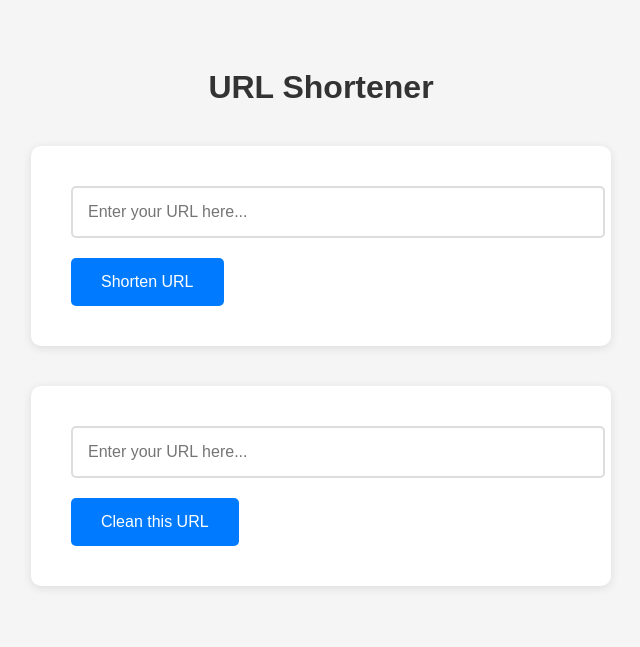
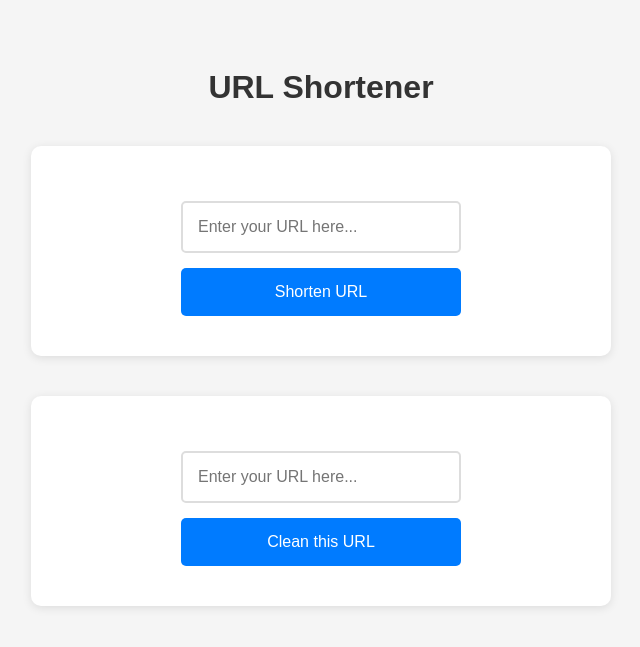
Before and after one commit to Ashita-Sharma/URL-shortener, a Flask app: page / in a window 1280 px wide. Shown: the top 647 px of the page, without its empty margins (319-959 px from the left). Run offline with Flask 3, Linux system fonts and the light colour scheme.

Commit message:
URL shortener website

```diff
--- a/templates/index.html
+++ b/templates/index.html
@@ -25,16 +25,17 @@
         }
 
         input[type="text"] {
-            width: 100%;
+            width: 280px; /* Same width as button */
             padding: 15px;
             border: 2px solid #ddd;
             border-radius: 5px;
-            margin-bottom: 20px;
-            margin-right: 20px;
+            margin: 15px auto;
             font-size: 16px;
+            box-sizing: border-box;
+            display: block;
         }
 
-        button {
+         button {
             background-color: #007bff;
             color: white;
             padding: 15px 30px;
@@ -42,8 +43,13 @@
             border-radius: 5px;
             font-size: 16px;
             cursor: pointer;
+            margin-top: 10px;
+            min-height: 44px;
+            width: 280px; /* Same width as input */
+            display: block;
+            margin-left: auto;
+            margin-right: auto;
         }
-
         button:hover {
             background-color: #0056b3;
         }
```
